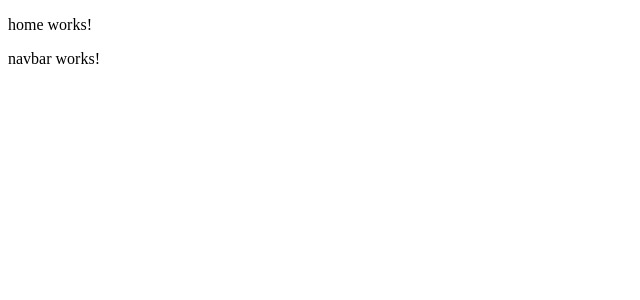
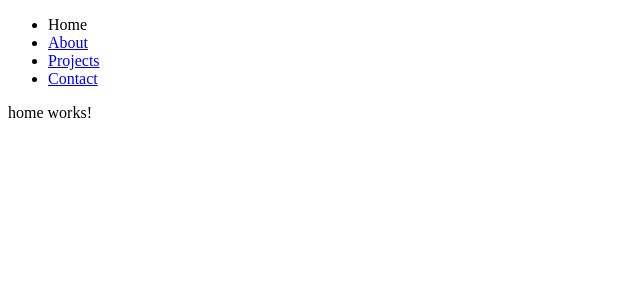
Before and after one commit to Jappreet-Singh/portfolio-website, an Angular app: page / in a window 1280 px wide. Shown: the top 300 px of the page, without its empty margins (0-640 px from the left). Built offline with nearby package versions, Linux system fonts and the light colour scheme.

Commit message:
manually imported routing in the project and linked it with nabar tags

```diff
--- /dev/null
+++ b/src/app/app-routing.module.ts
@@ -0,0 +1,25 @@
+import { NgModule } from '@angular/core';
+import { CommonModule } from '@angular/common';
+import { HomeComponent } from './home/home.component';
+import {RouterModule, Routes } from '@angular/router';
+
+
+const routes: Routes = [
+  {
+    path: '',
+    component: HomeComponent,
+    title: 'Home'
+  }
+]
+
+@NgModule({
+  declarations: [],
+  imports: [
+    CommonModule,
+    RouterModule.forRoot(routes)
+  ],
+  exports: [
+    RouterModule
+  ]
+})
+export class AppRoutingModule { }
--- a/src/app/app.component.ts
+++ b/src/app/app.component.ts
@@ -1,13 +1,17 @@
-import { Component } from '@angular/core';
+import { Component, NgModule } from '@angular/core';
+import { RouterModule } from '@angular/router';
 
 @Component({
   selector: 'app-root',
   template: `
   <section>
-    <app-home></app-home>
+    <app-navbar></app-navbar>
+    <router-outlet></router-outlet>
   </section>
   `,
+
 })
+
 export class AppComponent {
   title = 'portfolio-website';
 }
--- a/src/app/app.module.ts
+++ b/src/app/app.module.ts
@@ -4,6 +4,8 @@ import { BrowserModule } from '@angular/platform-browser';
 import { AppComponent } from './app.component';
 import { ContactComponent } from './contact/contact.component';
 import { HomeComponent } from "./home/home.component";
+import { NavbarComponent } from "./navbar/navbar.component";
+import { AppRoutingModule } from './app-routing.module';
 
 @NgModule({
   declarations: [
@@ -11,7 +13,9 @@ import { HomeComponent } from "./home/home.component";
   ],
   imports: [
     BrowserModule,
-    HomeComponent
+    HomeComponent,
+    NavbarComponent,
+    AppRoutingModule
 ],
   providers: [],
   bootstrap: [AppComponent]
--- a/src/app/home/home.component.ts
+++ b/src/app/home/home.component.ts
@@ -1,15 +1,14 @@
 import { Component } from '@angular/core';
 import { CommonModule } from '@angular/common';
-import { NavbarComponent } from "../navbar/navbar.component";
+
 
 @Component({
   selector: 'app-home',
   standalone: true,
-  imports: [CommonModule, NavbarComponent],
+  imports: [CommonModule],
   template: `
     <p>
       home works!
-      <app-navbar></app-navbar>
     </p>
   `,
   styles: [
--- a/src/app/navbar/navbar.component.ts
+++ b/src/app/navbar/navbar.component.ts
@@ -6,9 +6,16 @@ import { CommonModule } from '@angular/common';
   standalone: true,
   imports: [CommonModule],
   template: `
-    <p>
-      navbar works!
-    </p>
+    <section class="navbar">
+      <nav class="navbar-links">
+        <ul>
+          <li><a routerLink="/">Home</a></li>
+          <li><a href="#about">About</a></li>
+          <li><a href="#projects">Projects</a></li>
+          <li><a href="#contact">Contact</a></li>
+        </ul>
+      </nav>
+    </section>
   `,
   styleUrls: ['./navbar.component.css']
 })
```
